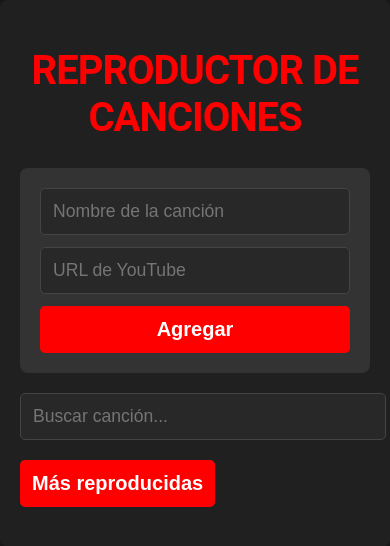
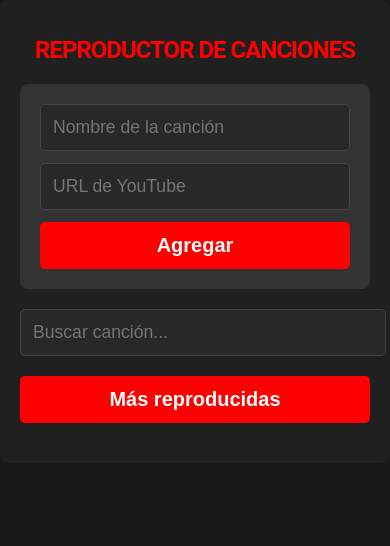
Before and after one commit to AguileraSantiago/reproductor_de_canciones, a React (Vite) app: page / in a window 390 px wide. Shown: the top 546 px of the page. Built offline with nearby package versions, Linux system fonts and the light colour scheme.

Commit message:
cambios responsive

```diff
--- a/src/index.css
+++ b/src/index.css
@@ -273,3 +273,24 @@ body {
   background-color: rgba(0, 0, 0, 0.6);
   z-index: -1; /* Asegura que el overlay esté detrás del modal */
 }
+
+/* Media queries para pantallas pequeñas */
+@media (max-width: 600px) {
+  .song-info-right {
+    flex-direction: column;
+  }
+
+  .title {
+    font-size: 1.5em;
+  }
+
+  .btn,
+  .play-btn,
+  .delete-btn {
+    width: 100%;
+  }
+
+  .modal-content iframe {
+    height: 200px;
+  }
+}
```
